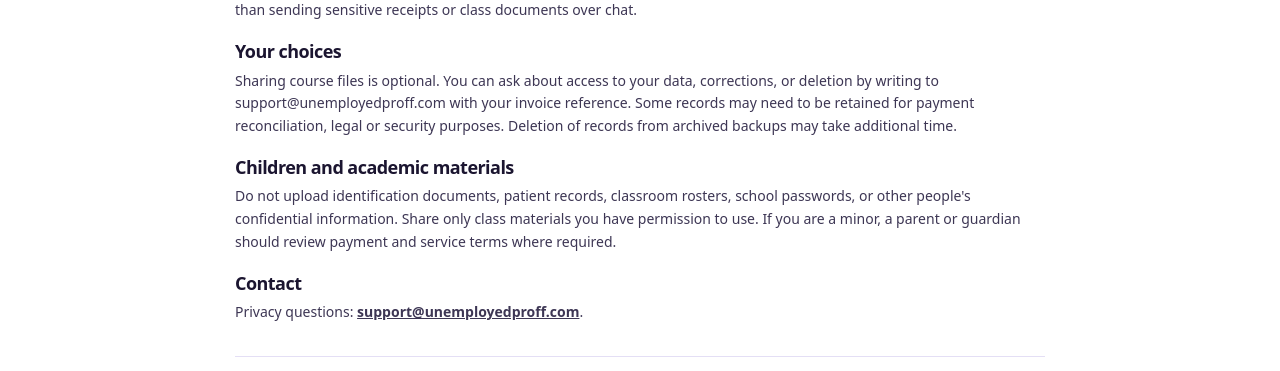
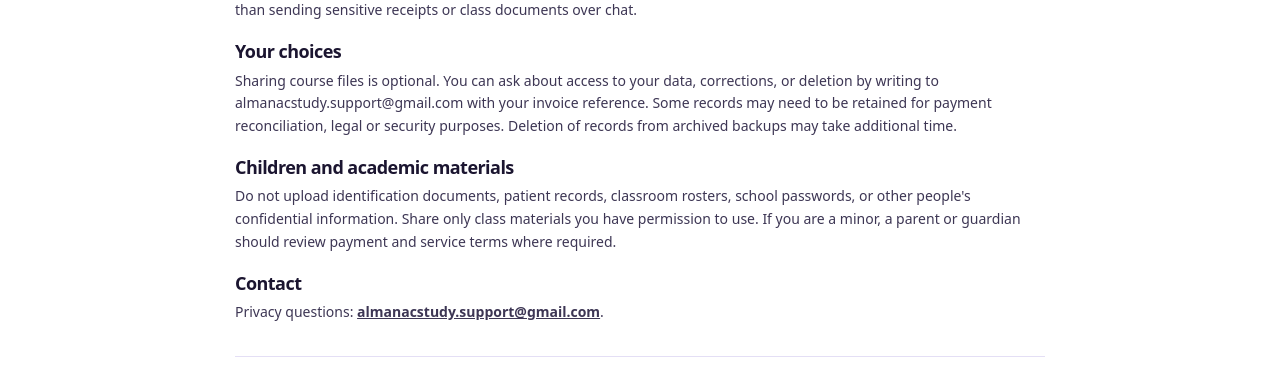
Before and after one commit to StudyMate-N/almanac, a Next.js app: page /privacy in a window 1280 px wide. Shown: the part 678-1049 px from the top of the page. Built offline with nearby package versions, Linux system fonts and the light colour scheme.

Commit message:
Almanac: use dedicated customer support mailbox

```diff
--- a/src/app/privacy/page.tsx
+++ b/src/app/privacy/page.tsx
@@ -12,9 +12,9 @@ export default function PrivacyPage(){
    <div><h2 className="text-lg font-semibold text-ink">How we use it</h2><p className="mt-2">Your submitted information helps staff define learning modules, build and quality-review course materials, confirm manual payments and provide customer support. Learning progress is associated with your authenticated workspace. Personalized materials are not made available in the public catalog without separate permission.</p></div>
    <div><h2 className="text-lg font-semibold text-ink">Access and protection</h2><p className="mt-2">Course source documents, payment screenshots and delivered learning files are stored in private storage. Authorized staff access files for the relevant order. Learners can access released learning materials attached to their own account. We apply technical controls and practical review, although no internet service can guarantee absolute security.</p></div>
    <div><h2 className="text-lg font-semibold text-ink">Providers and communication channels</h2><p className="mt-2">We use service providers for hosting, file storage, deployment and, when enabled, transactional email. WhatsApp is an optional external messaging channel; its own privacy practices apply. Please use the private Almanac upload form rather than sending sensitive receipts or class documents over chat.</p></div>
-   <div><h2 className="text-lg font-semibold text-ink">Your choices</h2><p className="mt-2">Sharing course files is optional. You can ask about access to your data, corrections, or deletion by writing to support@unemployedproff.com with your invoice reference. Some records may need to be retained for payment reconciliation, legal or security purposes. Deletion of records from archived backups may take additional time.</p></div>
+   <div><h2 className="text-lg font-semibold text-ink">Your choices</h2><p className="mt-2">Sharing course files is optional. You can ask about access to your data, corrections, or deletion by writing to almanacstudy.support@gmail.com with your invoice reference. Some records may need to be retained for payment reconciliation, legal or security purposes. Deletion of records from archived backups may take additional time.</p></div>
    <div><h2 className="text-lg font-semibold text-ink">Children and academic materials</h2><p className="mt-2">Do not upload identification documents, patient records, classroom rosters, school passwords, or other people's confidential information. Share only class materials you have permission to use. If you are a minor, a parent or guardian should review payment and service terms where required.</p></div>
-   <div><h2 className="text-lg font-semibold text-ink">Contact</h2><p className="mt-2">Privacy questions: <a href="mailto:support@unemployedproff.com" className="font-semibold underline">support@unemployedproff.com</a>.</p></div>
+   <div><h2 className="text-lg font-semibold text-ink">Contact</h2><p className="mt-2">Privacy questions: <a href="mailto:almanacstudy.support@gmail.com" className="font-semibold underline">almanacstudy.support@gmail.com</a>.</p></div>
   </section>
   <p className="mt-8 border-t border-hairline pt-4 text-xs text-ink-muted">This policy is subject to operational and legal approval before public launch. Specific retention periods and governing-law details will be confirmed in the final published version.</p>
  </main><SiteFooter/></div>;
```
